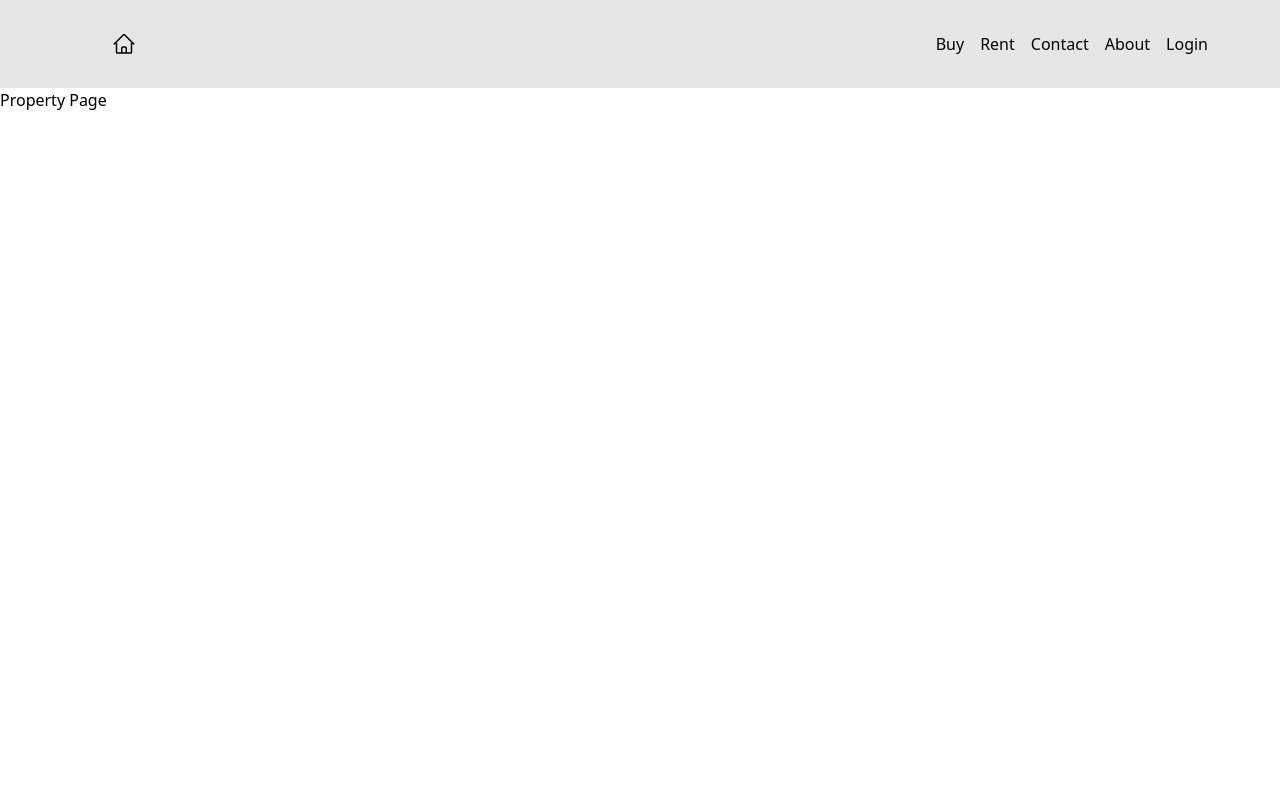
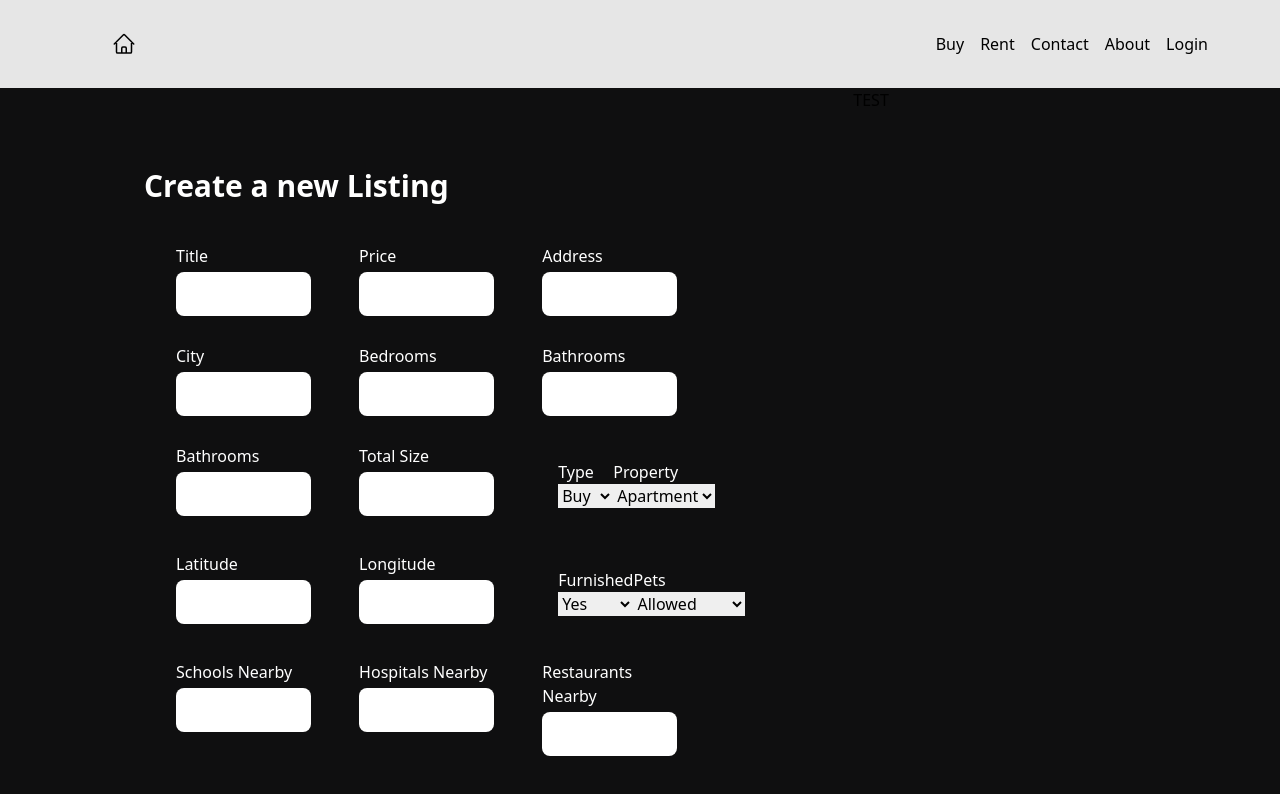
Before and after one commit to HarshitBakrania/HB-Realty, a React (Vite) app in the folder client/: page /create in a window 1280 px wide. Shown: the top 794 px of the page. Built offline with nearby package versions, Linux system fonts and the light colour scheme.

Commit message:
create page and select filter component added

```diff
--- a/client/src/App.jsx
+++ b/client/src/App.jsx
@@ -7,6 +7,7 @@ import { SignInPage } from "./routes/SignInPage";
 import { UserPage } from "./routes/UserPage";
 import { MessagePage } from "./routes/MessagePage";
 import { UpdatePage } from "./routes/UpdatePage";
+import { NewPostPage } from "./routes/NewPostPage";
 
 
 function App() {
@@ -22,6 +23,7 @@ function App() {
           <Route path="/user" element={<UserPage />} />
           <Route path="/user/update" element={<UpdatePage />} />
           <Route path="/user/messages" element={<MessagePage />} />
+          <Route path="/create" element={<NewPostPage />} />
         </Routes>
       </BrowserRouter>
     </div>
--- a/client/src/components/InputBox.jsx
+++ b/client/src/components/InputBox.jsx
@@ -1,9 +1,9 @@
-export function InputBox({label, placeholder, type, onChange}){
+export function InputBox({label, placeholder, type, onChange, name}){
     return(
         <div className="space-y-4">
             <div className="flex-col space-y-1">
                 <label>{label}</label>
-                <input onChange={onChange} type={type} placeholder={placeholder} className="w-full text-slate-500 p-2.5 rounded-lg" />
+                <input onChange={onChange} type={type} placeholder={placeholder} name={name} className="w-full text-slate-500 p-2.5 rounded-lg" />
             </div>
         </div>
     )
--- /dev/null
+++ b/client/src/components/SelectFilter.jsx
@@ -0,0 +1,12 @@
+export const SelectFilter = ({ label, name, options }) => {
+    return (
+        <div className="flex flex-col max-w-max">
+            <label>{label}</label>
+            <select name={name} className="text-black">
+                {options.map((option, index) => (
+                    <option key={index} value={option}>{option}</option>
+                ))}
+            </select>
+        </div>
+    );
+};
--- a/client/src/routes/ListPage.jsx
+++ b/client/src/routes/ListPage.jsx
@@ -3,6 +3,7 @@ import NavBar from "../components/NavBar";
 import Button from "../components/Button";
 import { listData } from "../lib/testData";
 import PropertyCard from "../components/PropertyCard";
+import { SelectFilter } from "../components/SelectFilter";
 
 export const ListPage = () => {
     const data = listData;
@@ -18,8 +19,8 @@ export const ListPage = () => {
                         <InputBox label="Location" placeholder="City Location" type="text"/>
                     </div>
                     <div className="flex justify-between">
-                        <TypeFilter />
-                        <PropertyFilter />
+                        <SelectFilter label="Type" name="type" options={["Any","Buy", "Rent"]} />
+                        <SelectFilter label="Property" name="property" options={["Any", "Apartment", "House", "Land"]} />
                     </div>
                     <div className="flex justify-between">
                         <div className="flex flex-col max-w-24">
@@ -31,7 +32,7 @@ export const ListPage = () => {
                             <input type="number" className="text-black"></input>
                         </div>
                     </div>
-                    <BedroomFilter />
+                    <SelectFilter label="Bedrooms" name="bedroom" options={["Any", "1", "2", "3+"]} />
                     <Button label="Search" onClick={() => {}}/>
 
                 </div>
--- /dev/null
+++ b/client/src/routes/NewPostPage.jsx
@@ -0,0 +1,58 @@
+import Button from "../components/Button";
+import { InputBox } from "../components/InputBox";
+import NavBar from "../components/NavBar";
+import { SelectFilter } from "../components/SelectFilter";
+
+export const NewPostPage = () => {
+
+    const handleSubmit = (e) => {
+        e.preventDefault();
+        const formData = new FormData(e.target);
+        const inputs = Object.fromEntries(formData);
+        console.log(inputs)
+    }
+
+
+    return (
+       <div className="bg-background-color h-[100vh]">
+           <NavBar />
+           <div className="grid grid-cols-3">
+            <div className="col-span-2">
+                <div className="text-3xl font-semibold text-white px-36 pt-20">
+                    Create a new Listing
+                </div>
+                <form onSubmit={handleSubmit} className="grid grid-cols-3 gap-y-7 gap-x-12 text-white px-44 pt-10">
+                    <InputBox label="Title" type="text" name="title"/>
+                    <InputBox label="Price" type="number" name="description"/>
+                    <InputBox label="Address" type="text" name="address"/>
+                    <InputBox label="City" type="text" name="city"/>
+                    <InputBox label="Bedrooms" type="number" name="bedroom"/>
+                    <InputBox label="Bathrooms" type="number" name="bathroom"/>
+                    <InputBox label="Bathrooms" type="number" name="bathroom"/>
+                    <InputBox label="Total Size" type="number" name="size" />
+                    <div className="flex justify-between p-4">
+                        <SelectFilter label="Type" name="type" options={["Buy", "Rent"]} />
+                        <SelectFilter label="Property" name="property" options={["Apartment", "House", "Land"]} />
+                    </div>
+                    <InputBox label="Latitude" type="text" name="latitude" />
+                    <InputBox label="Longitude" type="text" name="longitude" />
+                    <div className="p-4 flex justify-between">
+                        <SelectFilter label="Furnished" name="furnished" options={["Yes", "No"]} />
+                        <SelectFilter label="Pets" name="pet" options={["Allowed", "Not Allowed"]} />
+                    </div>
+                    <InputBox label="Schools Nearby" type="number" name="school" />
+                    <InputBox label="Hospitals Nearby" type="number" name="hospital" />
+                    <InputBox label="Restaurants Nearby" type="number" name="restaurant" />
+
+
+
+                </form>
+            </div>
+            <div className="col-span-1 ">
+                TEST
+            </div>
+           </div>
+
+       </div>
+    );
+}
```
